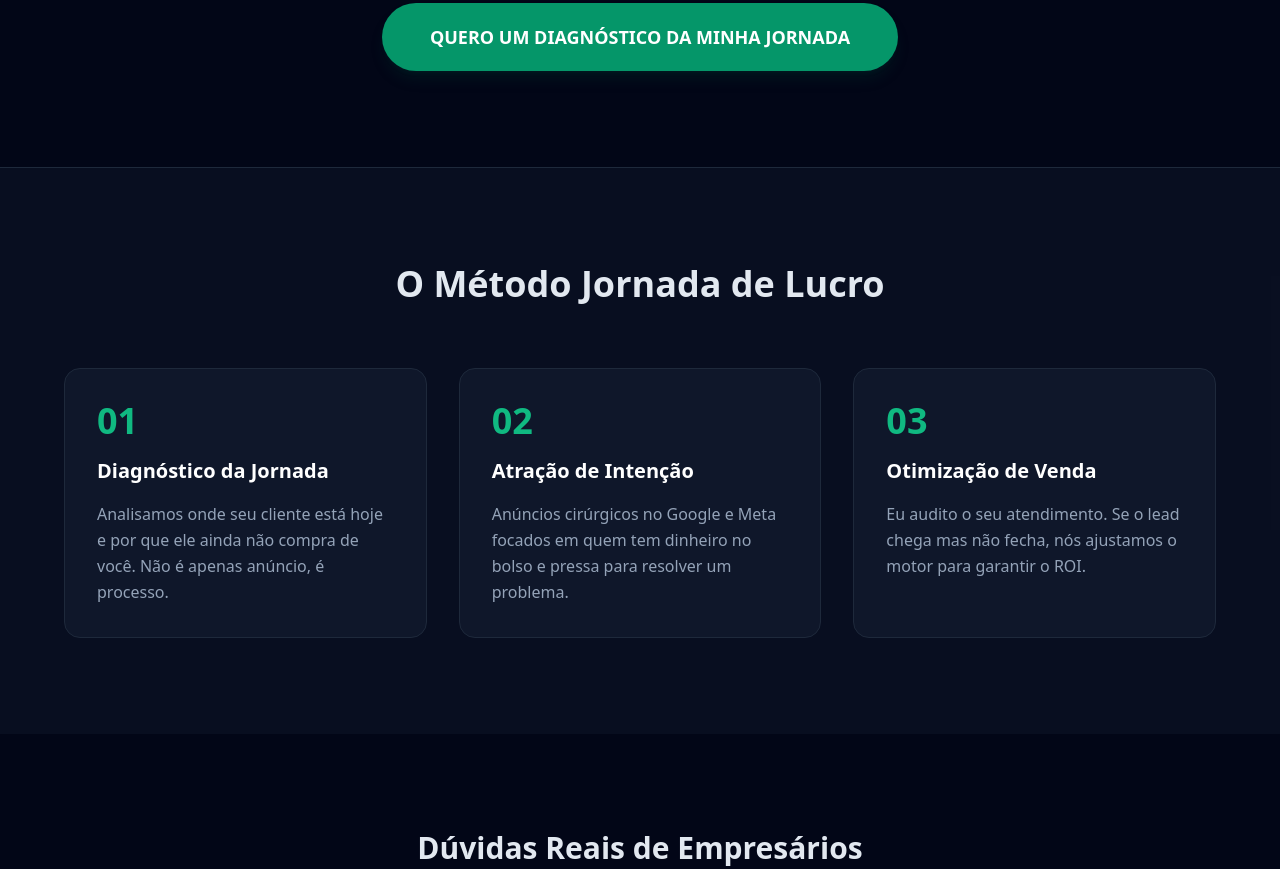
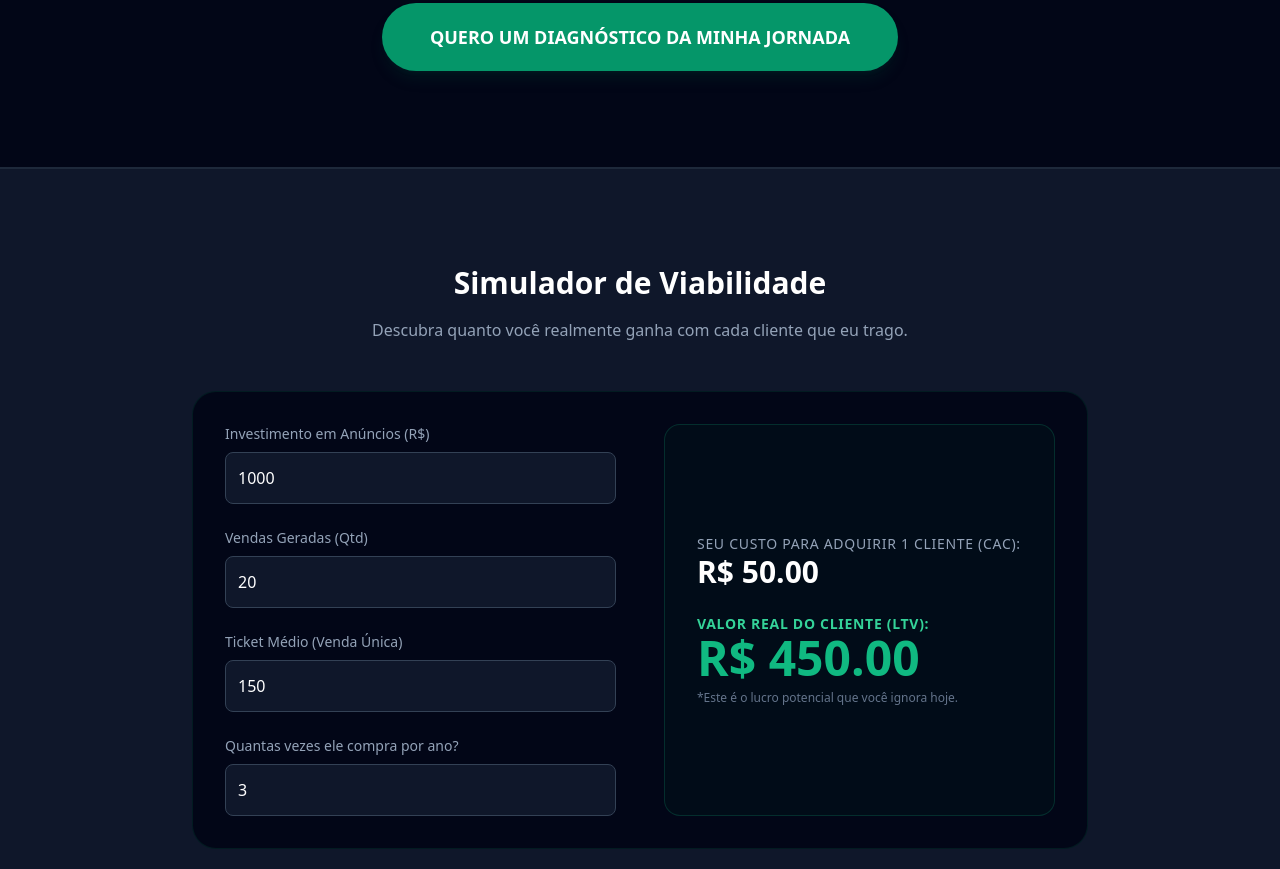
Before and after one commit to DiegaoBR/GTDiego, a plain HTML site: page index.html in a window 1280 px wide. Shown: the part 487-1356 px from the top of the page. Drawn offline with nearby package versions, Linux system fonts and the light colour scheme.

Commit message:
Update index.html

```diff
--- a/index.html
+++ b/index.html
@@ -22,7 +22,67 @@
             </a>
         </div>
     </section>
+<section class="py-24 px-6 bg-slate-900 border-y border-slate-800">
+    <div class="max-w-4xl mx-auto">
+        <div class="text-center mb-12">
+            <h2 class="text-3xl font-bold text-white mb-4">Simulador de Viabilidade</h2>
+            <p class="text-slate-400">Descubra quanto você realmente ganha com cada cliente que eu trago.</p>
+        </div>
 
+        <div class="grid md:grid-cols-2 gap-12 bg-slate-950 p-8 rounded-3xl border border-emerald-900/30">
+            <div class="space-y-6">
+                <div>
+                    <label class="block text-sm font-medium text-slate-400 mb-2">Investimento em Anúncios (R$)</label>
+                    <input type="number" id="invest" value="1000" class="w-full bg-slate-900 border border-slate-700 rounded-lg p-3 text-white focus:ring-2 focus:ring-emerald-500 outline-none">
+                </div>
+                <div>
+                    <label class="block text-sm font-medium text-slate-400 mb-2">Vendas Geradas (Qtd)</label>
+                    <input type="number" id="sales" value="20" class="w-full bg-slate-900 border border-slate-700 rounded-lg p-3 text-white focus:ring-2 focus:ring-emerald-500 outline-none">
+                </div>
+                <div>
+                    <label class="block text-sm font-medium text-slate-400 mb-2">Ticket Médio (Venda Única)</label>
+                    <input type="number" id="ticket" value="150" class="w-full bg-slate-900 border border-slate-700 rounded-lg p-3 text-white focus:ring-2 focus:ring-emerald-500 outline-none">
+                </div>
+                <div>
+                    <label class="block text-sm font-medium text-slate-400 mb-2">Quantas vezes ele compra por ano?</label>
+                    <input type="number" id="freq" value="3" class="w-full bg-slate-900 border border-slate-700 rounded-lg p-3 text-white focus:ring-2 focus:ring-emerald-500 outline-none">
+                </div>
+            </div>
+
+            <div class="flex flex-col justify-center bg-emerald-950/20 p-8 rounded-2xl border border-emerald-500/20">
+                <div class="mb-6">
+                    <p class="text-slate-400 text-sm uppercase tracking-wider">Seu custo para adquirir 1 cliente (CAC):</p>
+                    <p class="text-3xl font-black text-white">R$ <span id="cac-val">50,00</span></p>
+                </div>
+                <div>
+                    <p class="text-emerald-400 text-sm uppercase tracking-wider font-bold">Valor Real do Cliente (LTV):</p>
+                    <p class="text-5xl font-black text-emerald-500">R$ <span id="ltv-val">450,00</span></p>
+                    <p class="text-slate-500 text-xs mt-2">*Este é o lucro potencial que você ignora hoje.</p>
+                </div>
+            </div>
+        </div>
+    </div>
+</section>
+
+<script>
+    function calculate() {
+        const invest = parseFloat(document.getElementById('invest').value) || 0;
+        const sales = parseFloat(document.getElementById('sales').value) || 1;
+        const ticket = parseFloat(document.getElementById('ticket').value) || 0;
+        const freq = parseFloat(document.getElementById('freq').value) || 1;
+
+        const cac = invest / sales;
+        const ltv = ticket * freq;
+
+        document.getElementById('cac-val').innerText = cac.toFixed(2);
+        document.getElementById('ltv-val').innerText = ltv.toFixed(2);
+    }
+
+    document.querySelectorAll('input').forEach(input => {
+        input.addEventListener('input', calculate);
+    });
+    calculate();
+</script>
     <section class="py-24 px-6 bg-slate-900/50">
         <div class="max-w-6xl mx-auto">
             <h2 class="text-3xl md:text-4xl font-bold text-center mb-16">O Método Jornada de Lucro</h2>
```
